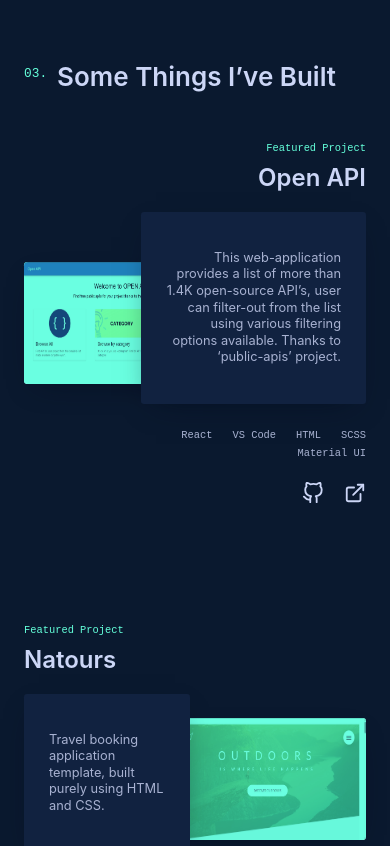
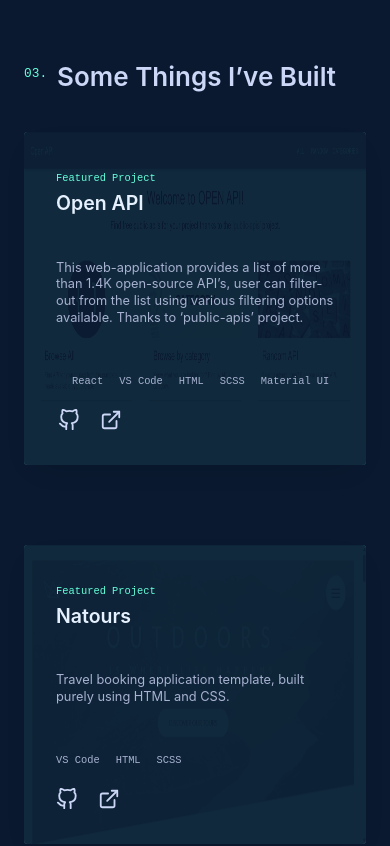
Before and after one commit to vinitpulstya/portfolio, an Angular app: page / in a window 390 px wide. Shown: the part 2720-3566 px from the top of the page. Built offline with nearby package versions, Linux system fonts and the light colour scheme.

Commit message:
made "project" component responsive

```diff
--- a/src/app/components/widgets/projects/projects.component.scss
+++ b/src/app/components/widgets/projects/projects.component.scss
@@ -1,3 +1,5 @@
+@import "/src/assets/static/mixins";
+
 .featured {
   &__StyledProjectsGrid {
     list-style: none;
@@ -7,7 +9,7 @@
 
   &__StyledProject {
     &:not(:last-of-type) {
-      margin-bottom: 100px;
+      margin-bottom: 10rem;
     }
 
     position: relative;
@@ -18,7 +20,7 @@
     align-items: center;
 
     &-overline {
-      margin: 10px 0px;
+      margin: 1rem 0rem;
       color: var(--green);
       font-family: var(--font-mono);
       font-size: var(--fz-xs);
@@ -27,16 +29,16 @@
 
     &-title {
       color: var(--lightest-slate);
-      margin: 0px 0px 20px;
-      font-size: clamp(24px, 5vw, 28px);
+      margin: 0rem 0rem 2rem;
+      font-size: clamp(2.4rem, 5vw, 2.8rem);
     }
 
     &-description {
-      box-shadow: 0 10px 30px -15px var(--navy-shadow);
+      box-shadow: 0 1rem 3rem -1.5rem var(--navy-shadow);
       transition: var(--transition);
       position: relative;
       z-index: 2;
-      padding: 25px;
+      padding: 2.5rem;
       border-radius: var(--border-radius);
       background-color: var(--light-navy);
       color: var(--light-slate);
@@ -48,12 +50,12 @@
       flex-wrap: wrap;
       position: relative;
       z-index: 2;
-      margin: 25px 0px 10px;
-      padding: 0px;
+      margin: 2.5rem 0rem 1rem;
+      padding: 0rem;
       list-style: none;
 
       li {
-        margin: 0px 20px 5px 0px;
+        margin: 0 2rem .5rem 0rem;
         color: var(--light-slate);
         font-family: var(--font-mono);
         font-size: var(--fz-xs);
@@ -62,7 +64,7 @@
     }
 
     &:nth-of-type(2n + 1) &-tech-list li {
-      margin: 0px 0px 5px 20px;
+      margin: 0rem 0rem .5rem 2rem;
     }
 
     &:nth-of-type(2n + 1) &-tech-list {
@@ -80,7 +82,7 @@
       grid-area: 1 / 1 / -1 / 7;
     }
 
-    &:nth-of-type(2n+1) &-links {
+    &:nth-of-type(2n + 1) &-links {
       -webkit-box-pack: end;
       justify-content: flex-end;
       margin-left: 0px;
@@ -123,7 +125,7 @@
       margin-top: -4px;
     }
 
-    &:nth-of-type(2n+1) &-image {
+    &:nth-of-type(2n + 1) &-image {
       grid-column: 1 / 8;
     }
 
@@ -153,7 +155,8 @@
           mix-blend-mode: screen;
         }
 
-            &:hover, &:focus {
+        &:hover,
+        &:focus {
           background-color: transparent;
           outline: none;
         }
@@ -165,5 +168,63 @@
       mix-blend-mode: multiply;
       // filter: grayscale(100%) contrast(1) brightness(90%) blur(.2px);
     }
+
+    @include respond(tab-port) {
+      &:nth-of-type(2n + 1) &-content {
+        grid-column: 1 / -1;
+        padding: 4rem 4rem 3rem;
+        text-align: left;
+      }
+
+      & &-content {
+        display: flex;
+        flex-direction: column;
+        -webkit-box-pack: center;
+        justify-content: center;
+        height: 100%;
+        grid-column: 1 / -1;
+        padding: 4rem 4rem 3rem;
+        z-index: 5;
+      }
+
+      &-title {
+        color: var(--white);
+      }
+
+      &-description {
+        padding: 2rem 0rem;
+        background-color: transparent;
+        box-shadow: none;
+      }
+
+      &:nth-of-type(2n+1) &-tech-list {
+        -webkit-box-pack: start;
+        justify-content: flex-start;
+      }
+
+      &:nth-of-type(2n+1) &-links {
+        -webkit-box-pack: start;
+        justify-content: flex-start;
+        margin-left: -1rem;
+        margin-right: 0rem;
+      }
+
+      &:nth-of-type(2n + 1) &-image {
+        grid-column: 1 / -1;
+      }
+
+      & &-image {
+        height: 100%;
+        opacity: 0.25;
+        grid-column: 1 / -1;
+      }
+
+      & &-image &-image-img {
+        object-fit: cover;
+        width: auto;
+        height: 100%;
+        filter: grayscale(100%) contrast(1) brightness(30%);
       }
     }
+  }
+}
```
Also changed, not shown: src/app/components/widgets/projects/projects.component.html (+22 -15 lines). Lines whose indentation alone changed are shown as unchanged.
